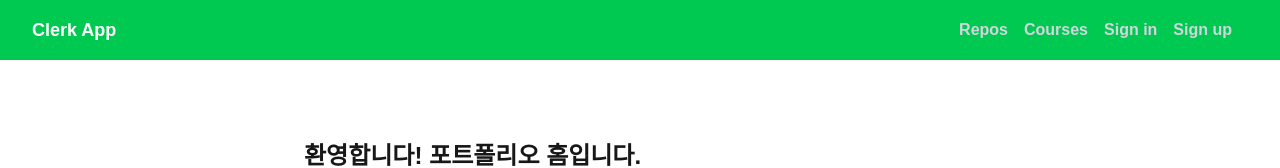
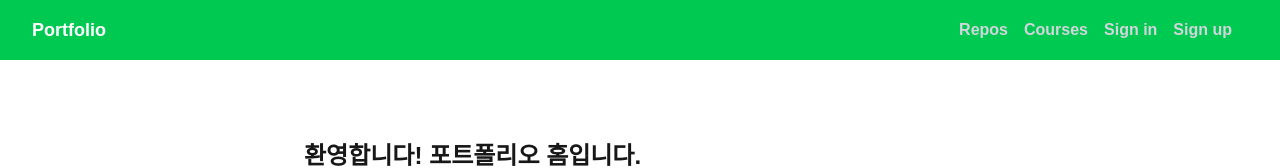
Before and after one commit to yms040930-prog/protfolio, a Next.js app: page / in a window 1280 px wide. Shown: the top 168 px of the page. Built offline with nearby package versions, Linux system fonts and the light colour scheme; no server answers.

Commit message:
Change header title from 'Clerk App' to 'Portfolio'

```diff
--- a/src/components/Header.tsx
+++ b/src/components/Header.tsx
@@ -16,7 +16,7 @@ export default function Header() {
         <div className="flex items-center justify-between container">
           <div className="flex items-center font-bold">
             <Link href="/" className="text-lg text-white">
-              Clerk App
+              Portfolio
             </Link>
           </div>
 
```
